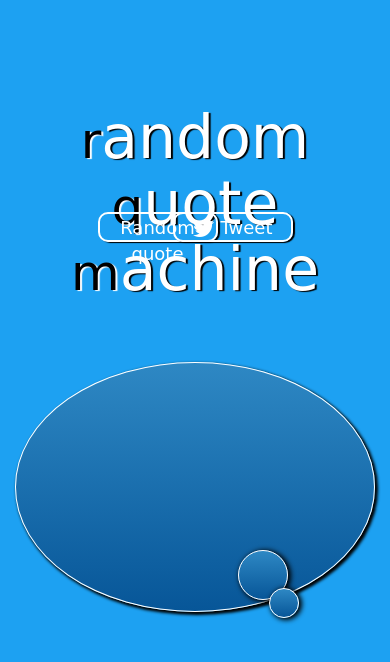
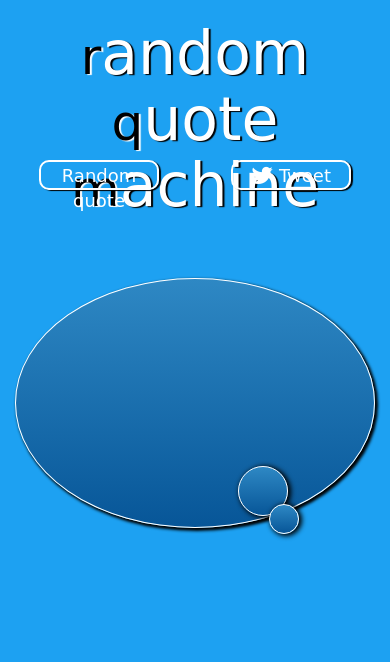
Before and after one commit to MarcinBystrzycki/AjaxRandomQuoteMachine, a website: page index.html in a window 390 px wide. Drawn offline with nearby package versions, Linux system fonts and the light colour scheme; no server answers; a web font is replaced by a local one.

Commit message:
Minor updates

```diff
--- a/js/script.js
+++ b/js/script.js
@@ -39,7 +39,18 @@ $(function() {
 
 	$('header, .div2').hide();
 	$('header, .div2').fadeIn(1500);
-	$('.trigger').animate({left: '25%'}, 500);
-	$('.tweet').animate({right: '25%'}, 850);
+	if ($(window).width() > 1200) {
+		$('.trigger').animate({left: '38%'}, 500);
+		$('.tweet').animate({right: '38%'}, 850);
+	} else if ($(window).width() > 900) {
+		$('.trigger').animate({left: '35%'}, 500);
+		$('.tweet').animate({right: '35%'}, 850);
+	} else if ($(window).width() > 525) {
+		$('.trigger').animate({left: '25%'}, 500);
+		$('.tweet').animate({right: '25%'}, 850);
+	} else {
+		$('.trigger').animate({left: '10%'}, 500);
+		$('.tweet').animate({right: '10%'}, 850);
+	}
 
 });
--- a/sass/style.sass
+++ b/sass/style.sass
@@ -5,12 +5,10 @@ $font: 'Crushed', cursive
 body
   background: $color2
   color: white
-  height: 100%
   position: relative
 
 .container
   margin-top: 20vh
-
   overflow: hidden
 
 h1
@@ -104,16 +102,23 @@ a
 
 @media screen and (max-width: 992px)
   .container
-    margin-top: 10vh
+    margin-top: 5vh
   .quote
     padding: 70px 40px 0 40px
     font-size: 35px
   .oval1
     left: 63%
 
+@media screen and (max-width: 525px)
+  .container
+    margin-top: 0
+  .trigger
+    top: 25%
+  .tweet
+    top: 25%
+
 @media screen and (max-width: 480px)
   .quote
-    padding: 60px 40px 0 40px
     font-size: 26px
   .oval1
     left: 61%
```
Also changed, not shown: css/style.css, 1 other file.
